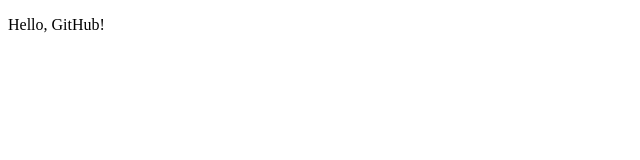
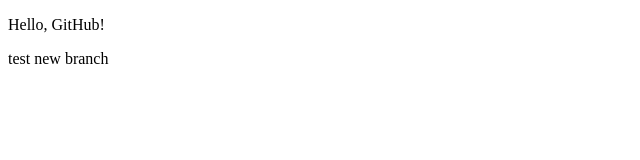
Before and after one commit to Airdn/test-repo, a plain HTML site: page index.html in a window 1280 px wide. Shown: the full height of the page, 0-640 px from the left. Drawn offline with Linux system fonts and the light colour scheme.

Commit message:
create new branch

```diff
--- a/index.html
+++ b/index.html
@@ -7,6 +7,7 @@
 <body>
 
 <p>Hello, GitHub!</p>
+<p>test new branch</p>
 
 </body>
 </html>
```
